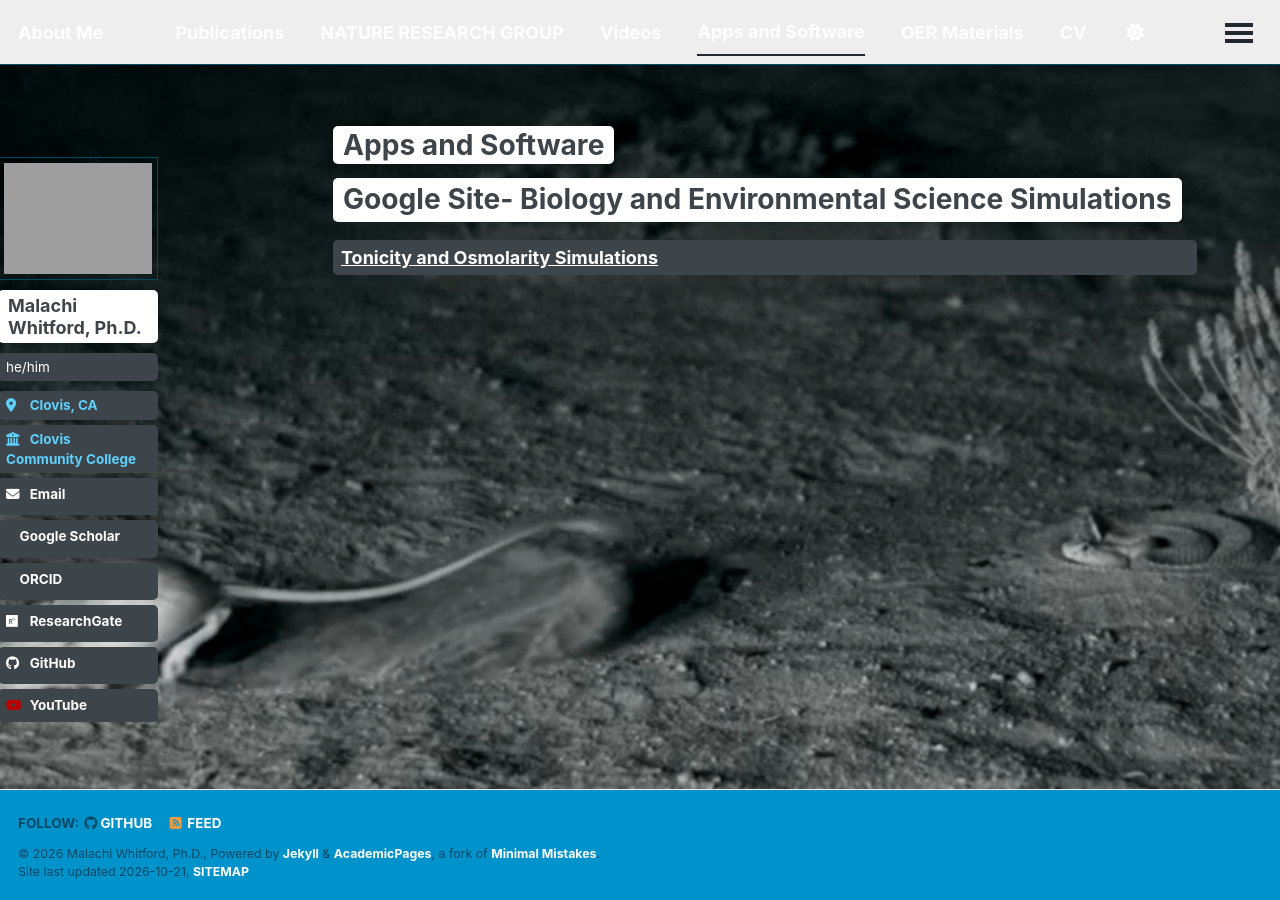
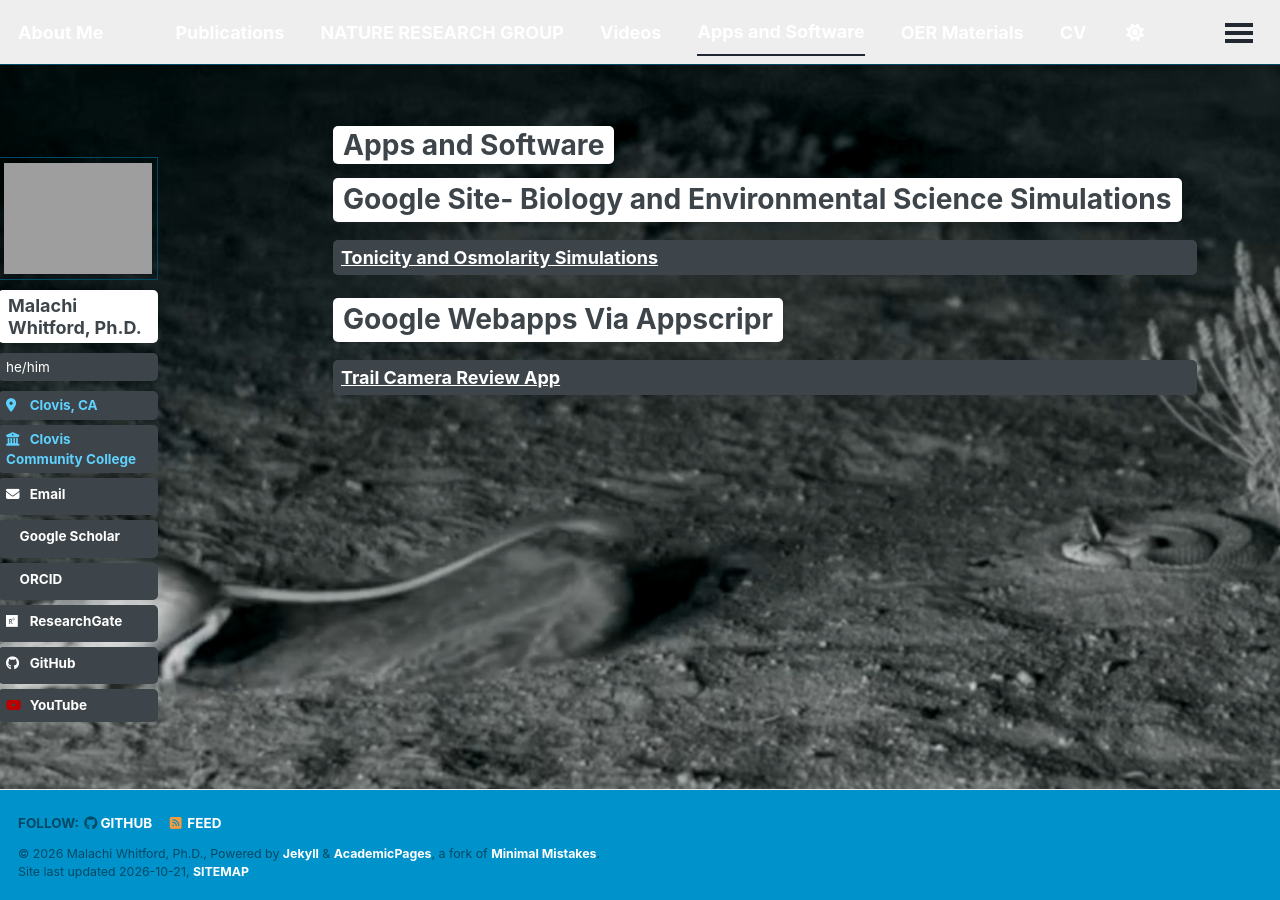
Before and after one commit to malachi-whitford/malachi-whitford.github.io, a Jekyll site: the page built from _pages/software.html, in a window 1280 px wide and 900 px high. Built offline with Jekyll 4.4.1, drawn with Linux system fonts in a browser that asks for light colours; a style sheet for code colours, icons or effects is not loaded.

Commit message:
Add section for Google Webapps and Trail Camera App

```diff
--- a/_pages/software.html
+++ b/_pages/software.html
@@ -9,3 +9,6 @@ author_profile: true
 
 <H1>Google Site- Biology and Environmental Science Simulations</H1>
 <p><a href="https://sites.google.com/view/bio-and-envsci-resources/tonicity-and-osmolarity?authuser=0">Tonicity and Osmolarity Simulations</a></p>
+
+<H1>Google Webapps Via Appscripr</H1>
+<p><a href="https://github.com/malachi-whitford/Trail-Camera-Review-App">Trail Camera Review App</a></p>
```
